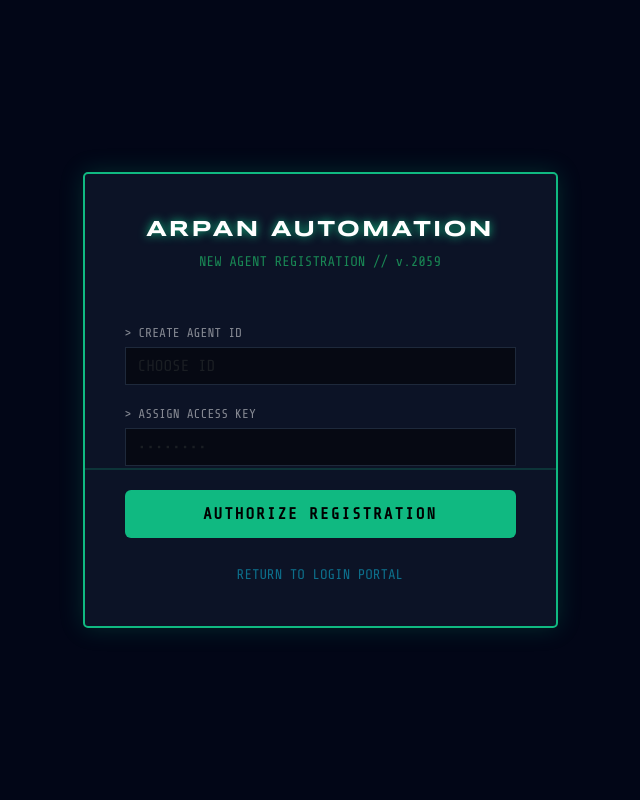
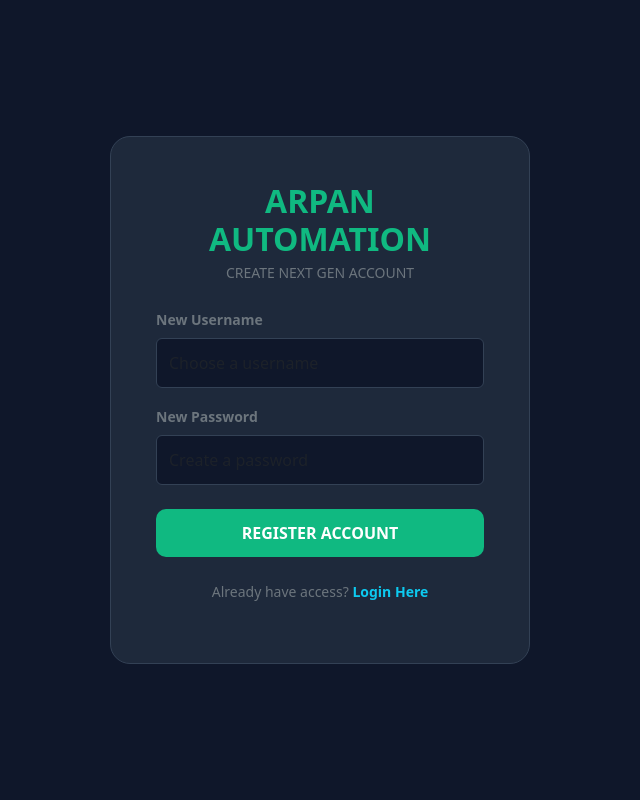
Before and after one commit to Arpan-Automation/my-first-website, a Flask app: page /signup in a window 1280 px wide. Shown: the whole page, without its empty margins (320-960 px from the left). Run offline with Flask 3, Linux system fonts and the light colour scheme.

Commit message:
Final Clean Premium Design Update

```diff
--- a/app.py
+++ b/app.py
@@ -5,7 +5,7 @@ from werkzeug.security import generate_password_hash, check_password_hash
 
 base_dir = os.path.abspath(os.path.dirname(__file__))
 app = Flask(__name__, template_folder='templates')
-app.config['SECRET_KEY'] = 'arpan-automation-2059-v1'
+app.config['SECRET_KEY'] = 'arpan-automation-next-gen-2026'
 app.config['SQLALCHEMY_DATABASE_URI'] = 'sqlite:///' + os.path.join(base_dir, 'users.db')
 app.config['SQLALCHEMY_TRACK_MODIFICATIONS'] = False
 
@@ -37,8 +37,9 @@ def signup():
         new_user = User(username=request.form['username'], password=hashed)
         try:
             db.session.add(new_user); db.session.commit()
+            flash('Registration Successful!', 'success')
             return redirect(url_for('home'))
-        except: return "User ID already exists!"
+        except: flash('Username already exists!', 'danger')
     return render_template('signup.html')
 
 @app.route('/login', methods=['POST'])
@@ -47,7 +48,8 @@ def login():
     if user and check_password_hash(user.password, request.form['password']):
         session['user'] = user.username
         return redirect(url_for('dashboard'))
-    return "ACCESS DENIED: Invalid Credentials"
+    flash('Invalid Username or Password', 'danger')
+    return redirect(url_for('home'))
 
 @app.route('/dashboard')
 def dashboard():
@@ -60,12 +62,14 @@ def add_employee():
     if 'user' in session:
         new_emp = Employee(name=request.form['name'], email=request.form['email'], position=request.form['position'])
         db.session.add(new_emp); db.session.commit()
+        flash('Employee Added Successfully!', 'success')
     return redirect(url_for('dashboard'))
 
 @app.route('/delete/<int:id>')
 def delete(id):
     if 'user' in session:
         emp = Employee.query.get(id); db.session.delete(emp); db.session.commit()
+        flash('Employee Deleted!', 'info')
     return redirect(url_for('dashboard'))
 
 @app.route('/logout')
--- a/templates/signup.html
+++ b/templates/signup.html
@@ -1,118 +1,32 @@
 <!DOCTYPE html>
 <html lang="en">
 <head>
-    <meta charset="UTF-8">
-    <meta name="viewport" content="width=device-width, initial-scale=1.0">
-    <title>Register | Arpan Automation Next Gen</title>
+    <meta charset="UTF-8"><title>Signup | Arpan Automation</title>
     <link href="https://cdn.jsdelivr.net/npm/bootstrap@5.3.0/dist/css/bootstrap.min.css" rel="stylesheet">
     <style>
-        @import url('https://fonts.googleapis.com/css2?family=Syncopate:wght@400;700&family=Share+Tech+Mono&display=swap');
-
-        body {
-            background: #020617;
-            color: #00f2ff;
-            height: 100vh;
-            display: flex;
-            align-items: center;
-            font-family: 'Share Tech Mono', monospace;
-            overflow: hidden;
-        }
-
-        .cyber-panel {
-            background: rgba(15, 23, 42, 0.8);
-            border: 2px solid #10b981; /* Greenish tint for Registration */
-            border-radius: 5px;
-            padding: 40px;
-            box-shadow: 0 0 25px rgba(16, 185, 129, 0.2);
-            position: relative;
-        }
-
-        .brand-logo {
-            font-family: 'Syncopate', sans-serif;
-            font-weight: 700;
-            font-size: 1.4rem;
-            color: #fff;
-            text-shadow: 0 0 10px #10b981;
-            letter-spacing: 2px;
-        }
-
-        .form-control {
-            background: rgba(0,0,0,0.5);
-            border: 1px solid #1e293b;
-            color: #10b981;
-            border-radius: 0;
-        }
-
-        .form-control:focus {
-            background: rgba(0,0,0,0.7);
-            border-color: #10b981;
-            color: #fff;
-            box-shadow: 0 0 10px rgba(16, 185, 129, 0.3);
-            outline: none;
-        }
-
-        .btn-action {
-            background: #10b981;
-            color: #000;
-            border: none;
-            font-weight: bold;
-            padding: 12px;
-            letter-spacing: 2px;
-            text-transform: uppercase;
-        }
-
-        .btn-action:hover {
-            background: #059669;
-            box-shadow: 0 0 20px #10b981;
-            color: #fff;
-        }
-
-        .scan-line {
-            width: 100%;
-            height: 2px;
-            background: rgba(16, 185, 129, 0.2);
-            position: absolute;
-            top: 0;
-            left: 0;
-            animation: scan 4s linear infinite;
-        }
-
-        @keyframes scan {
-            0% { top: 0; }
-            100% { top: 100%; }
-        }
-
-        .text-mute {
-            color: rgba(255, 255, 255, 0.5);
-            font-size: 0.8rem;
-        }
+        body { background: #0f172a; color: #f1f5f9; height: 100vh; display: flex; align-items: center; }
+        .premium-card { background: #1e293b; border-radius: 20px; padding: 45px; border: 1px solid #334155; width: 100%; max-width: 420px; margin: auto; }
+        .brand-title { font-weight: 800; color: #10b981; }
+        .form-control { background: #0f172a; border: 1px solid #334155; color: white; padding: 12px; }
+        .btn-premium { background: #10b981; color: white; font-weight: 700; border: none; padding: 12px; width: 100%; border-radius: 10px; }
     </style>
 </head>
 <body>
-    <div class="container text-center">
-        <div class="row justify-content-center">
-            <div class="col-md-5 cyber-panel">
-                <div class="scan-line"></div>
-                <div class="brand-logo mb-1">ARPAN AUTOMATION</div>
-                <div class="small text-success mb-5">NEW AGENT REGISTRATION // v.2059</div>
-
-                <form action="/signup" method="POST">
-                    <div class="mb-3 text-start">
-                        <label class="text-mute mb-1">> CREATE AGENT ID</label>
-                        <input type="text" name="username" class="form-control" placeholder="CHOOSE ID" required>
-                    </div>
-                    <div class="mb-4 text-start">
-                        <label class="text-mute mb-1">> ASSIGN ACCESS KEY</label>
-                        <input type="password" name="password" class="form-control" placeholder="••••••••" required>
-                    </div>
-                    <button type="submit" class="btn btn-action w-100">AUTHORIZE REGISTRATION</button>
-                </form>
-
-                <div class="mt-4">
-                    <a href="/" class="text-info text-decoration-none small opacity-50">RETURN TO LOGIN PORTAL</a>
-                </div>
+    <div class="premium-card text-center">
+        <h2 class="brand-title mb-1">ARPAN AUTOMATION</h2>
+        <p class="text-secondary small mb-4">CREATE NEXT GEN ACCOUNT</p>
+        <form action="/signup" method="POST" class="text-start">
+            <div class="mb-3">
+                <label class="text-secondary small fw-bold mb-2">New Username</label>
+                <input type="text" name="username" class="form-control" placeholder="Choose a username" required>
             </div>
-        </div>
+            <div class="mb-4">
+                <label class="text-secondary small fw-bold mb-2">New Password</label>
+                <input type="password" name="password" class="form-control" placeholder="Create a password" required>
+            </div>
+            <button type="submit" class="btn-premium">REGISTER ACCOUNT</button>
+        </form>
+        <p class="mt-4 small text-secondary">Already have access? <a href="/" class="text-info text-decoration-none fw-bold">Login Here</a></p>
     </div>
 </body>
 </html>
```
Also changed, not shown: templates/dashboard.html (+22 -22 lines), templates/login.html (+29 -23 lines).
